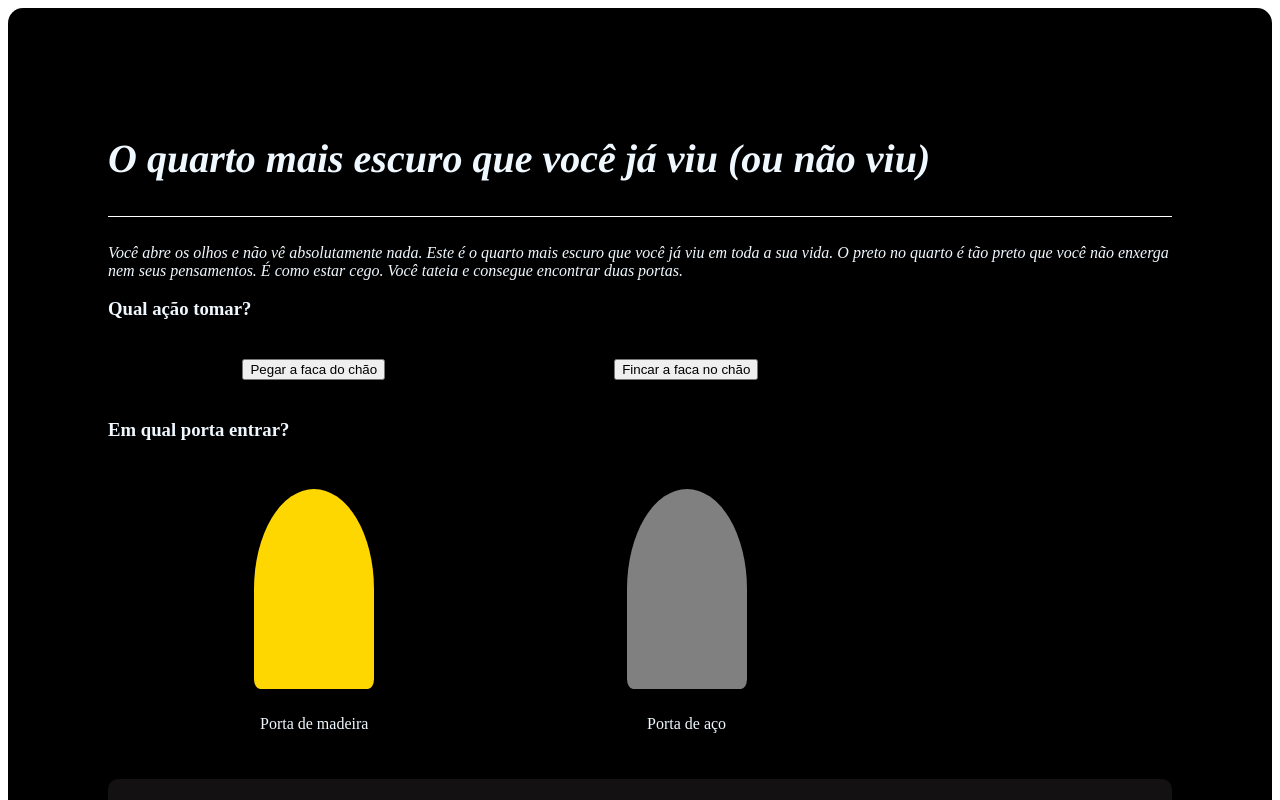
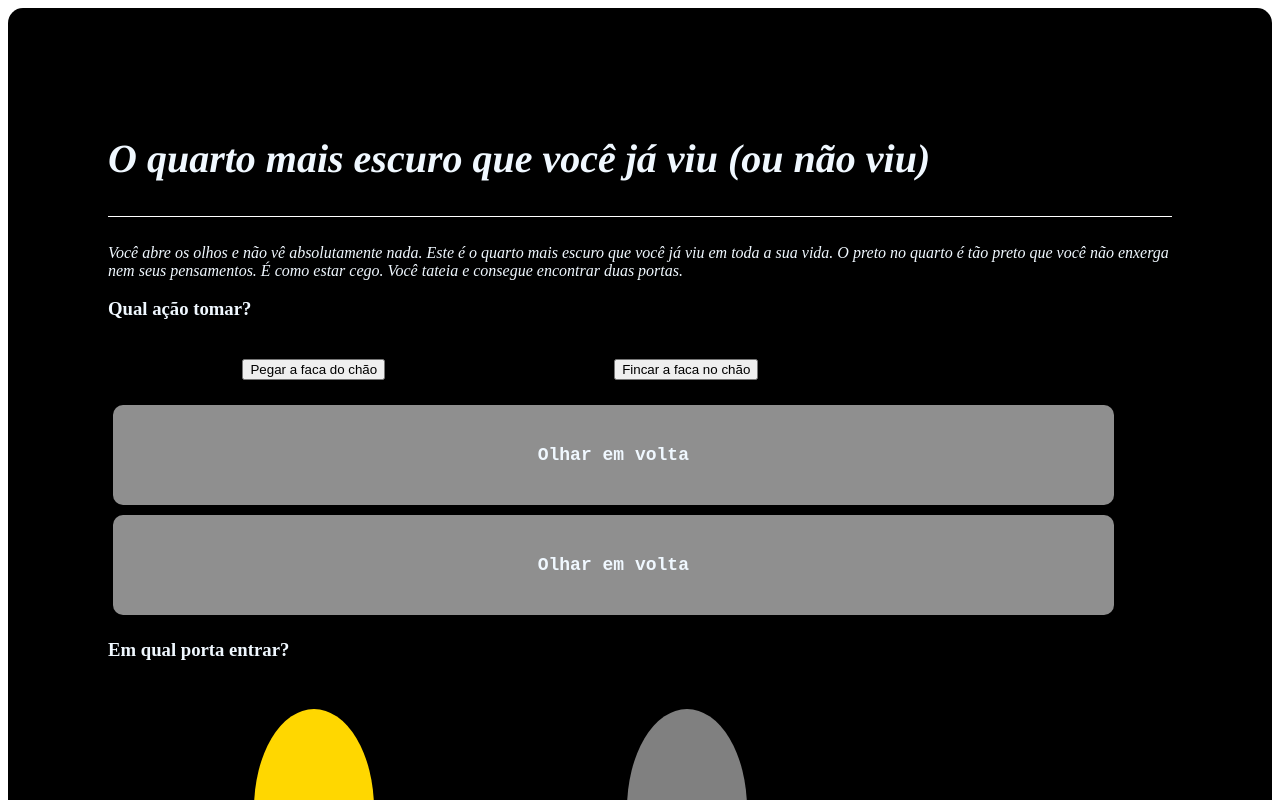
Before and after one commit to joaobuzato/door-game-old, a Next.js app: page /game/0000 in a window 1280 px wide. Shown: the top 800 px of the page. Built offline with nearby package versions, Linux system fonts and the light colour scheme.

Commit message:
adicionando expanded texts

```diff
--- /dev/null
+++ b/components/Actions.tsx
@@ -0,0 +1,19 @@
+import { Action } from "@/public/types";
+import InventoryButton from "./updateInventory";
+import styles from "../styles/Actions.module.css"
+
+export default function Actions (props : {actions : Action[]}) {
+    if(props.actions.length > 0) {
+        return (<>
+            <h3>Qual ação tomar?</h3>
+            <div className={styles.door_container}>
+                {props.actions.map((action:Action) => (
+                <InventoryButton key={action.id} action={action}></InventoryButton>
+                ))}
+            </div>
+            </>)
+    } else {
+        return <></>
+    }
+
+}
--- /dev/null
+++ b/components/ExpandedText.tsx
@@ -0,0 +1,15 @@
+import { ExpandedText as ExpandedTextType } from "@/public/types";
+import { useState } from "react";
+import styles from "../styles/ExpandedText.module.css"
+
+export default function ExpandedText (props : {expandedText : ExpandedTextType}) {
+
+    const [text,setText] = useState(props.expandedText.sentence)
+
+    function clickHandler() {
+        setText(props.expandedText.text)
+    }
+
+    return <div key={props.expandedText.id} className={styles.text} onClick={clickHandler}>{text}</div>
+
+}
--- /dev/null
+++ b/components/ExpandedTextWrapper.tsx
@@ -0,0 +1,18 @@
+import { ExpandedText as ExpandedTextType } from "@/public/types";
+import styles from "../styles/ExpandedText.module.css"
+import ExpandedText from "./ExpandedText";
+
+export default function ExpandedTextWrapper (props : {expandedTexts : ExpandedTextType[]}) {
+    if(props.expandedTexts.length > 0) {
+        return (<>
+            <div className={styles.wrapper}>
+                {props.expandedTexts.map((expandedText:ExpandedTextType) => (
+                    <ExpandedText key={expandedText.id} expandedText={expandedText} />
+                ))}
+            </div>
+            </>)
+    } else {
+        return <></>
+    }
+
+}
--- a/components/updateInventory.tsx
+++ b/components/updateInventory.tsx
@@ -92,7 +92,8 @@ const InventoryButton = (props:{action:Action}) => {
     return inventory.filter(i => i.name==name)[0]
 }
 
-  const handleClick = () => {
+  const handleClick = (event: React.MouseEvent<HTMLButtonElement>) => {
+    event.currentTarget.disabled = true
 
     if(!isConditionsMet(props.action.conditions)){
       console.log("A CONDIÇÃO NÃO FOI ATINGIDA")
--- a/package.json
+++ b/package.json
@@ -15,6 +15,7 @@
     "eslint": "8.35.0",
     "eslint-config-next": "13.2.3",
     "html-react-parser": "^3.0.12",
+    "json-server": "^0.17.3",
     "next": "13.2.3",
     "react": "18.2.0",
     "react-dom": "18.2.0",
--- a/pages/game/[pageId].tsx
+++ b/pages/game/[pageId].tsx
@@ -1,12 +1,12 @@
 
 import { map } from "../../public/map"
-import Link from 'next/link'
 import Parser from 'html-react-parser';
 import {Room, Door, Action, Item} from "../../public/types"
 import { DoorLink} from "../../components/DoorLink"
 import styles from "../../styles/[pageId].module.css"
 import Inventory from "@/components/Inventory";
-import InventoryButton from "@/components/updateInventory";
+import Actions from "@/components/Actions";
+import ExpandedTextWrapper from "@/components/ExpandedTextWrapper";
 
 export async function getStaticProps(context:any) {
     const {params} = context
@@ -38,18 +38,13 @@ export default function Page({ room } :any) {
         <h1 className={styles.room_title}>{room.title}</h1>
         <p className={styles.room_p}>{Parser(room.text)}</p>
 
-        <h3>Qual ação tomar?</h3>
-        <div className={styles.door_container}>
-            {room.actions.map((action:Action) => (
-            <InventoryButton action={action}></InventoryButton>
-            ))}
-        </div>
+        <Actions actions = {room.actions}/>
+        <ExpandedTextWrapper expandedTexts={room.expandedTexts}/>
 
         <h3 className={styles.question}>Em qual porta entrar?</h3>
-
         <div className={styles.door_container}>
             {room.doors.map((door:Door) => (
-            <DoorLink door={door}></DoorLink>
+            <DoorLink key={door.id} door={door}></DoorLink>
             ))}
         </div>
         <Inventory></Inventory>
--- a/public/map.ts
+++ b/public/map.ts
@@ -6,13 +6,25 @@ export const map :Room[]= [
         id : "0000",
         title: "O quarto mais escuro que você já viu (ou não viu)",
         text : "Você abre os olhos e não vê absolutamente nada. Este é o quarto mais escuro que você já viu em toda a sua vida. O preto no quarto é tão preto que você não enxerga nem seus pensamentos. É como estar cego. Você tateia e consegue encontrar duas portas.",
+        expandedTexts: [
+            {
+                id:1,
+                sentence:"Olhar em volta",
+                text:"Você olha em volta."
+            },
+            {
+                id:2,
+                sentence:"Olhar em volta",
+                text:"Você olha em volta."
+            }
+        ],
         actions: [
             {id: 1, type:"get", buttonText: "Pegar a faca do chão", element:"faca", param: 1, text:"Você pegou a faca. Agora vai ficar mais fácil.", conditions:[]},
             {id: 2, type:"use", buttonText: "Fincar a faca no chão", element:"faca", param: 1, text:"Você USOU a faca puta merdaaaaaaaaaaaaaaaaaaaaaaaa!", conditions:[{element1:"faca", type:"greater", element2:0}]}
         ],
         doors: [
-            { path: "1000", text: "Porta de madeira", color:"#FFD700"},
-            { path: "2000", text: "Porta de aço", color:"#808080"},
+            { id: 1, path: "1000", text: "Porta de madeira", color:"#FFD700"},
+            { id: 2, path: "2000", text: "Porta de aço", color:"#808080"},
         ]
 
     },
@@ -25,8 +37,8 @@ export const map :Room[]= [
             {id: 4, type:"use", buttonText: "Se esfaquear", element:"faca", param: 1, text:"Você se esfaqueia completamente.", conditions:[{element1:"faca", type:"greater", element2:0}]}
         ],
         doors: [
-            { path: "2000", text: "Porta de aço", color:"#808080"},
-            { path: "3000", text: "Porta rosa", color:"#FF00FF"},
+            { id: 3, path: "2000", text: "Porta de aço", color:"#808080"},
+            { id: 4, path: "3000", text: "Porta rosa", color:"#FF00FF"},
         ]
 
     },
@@ -36,8 +48,8 @@ export const map :Room[]= [
         text : "Este quarto está debaixo dágua. Você de alguma maneira sabe disso. Sua cabeça dói com a pressão de várias atmosferas na sua cabeça. No chão você encontra uma carta, que diz simplesmente 'Infelizmente não poderei comparecer ao café da manhã de quinta feira.'. Você fica muito triste, queria o café da manhã.  ",
         actions: [],
         doors: [
-            { path: "3000", text: "Porta rosa", color:"#FF00FF"},
-            { path: "4000", text: "Porta de material desconhecido", color:"#GGGGGG"},
+            { id: 5, path: "3000", text: "Porta rosa", color:"#FF00FF"},
+            { id: 6, path: "4000", text: "Porta de material desconhecido", color:"#GGGGGG"},
         ]
 
     },
@@ -47,7 +59,7 @@ export const map :Room[]= [
         text : "O quarto tem cheirinho de criança, mas não uma criança qualquer. Essa é a criança de uma não-mãe. Uma descrição em texto não seria suficientemente imprecisa para descrever a monstruosidade que está no porta retrato da não-criança. Os brinquedinhos dela são dedos. Humanos? Humanos. Subumanos. Superumanos. Você teme nunca mais ser feliz. ",
         actions: [],
         doors: [
-            { path: "0001", text: "A porta."},
+            { id: 9, path: "0001", text: "A porta."},
         ]
 
     },
@@ -57,7 +69,7 @@ export const map :Room[]= [
         text : "Minha nossa, quantas carteiras desenhadas! Essa sala é certamente dos anos [CENSURADO], quase 300 anos antes de você nascer, ou parece ser. Não importa, as escolas são iguais, você pensa. Não importa. ",
         actions: [],
         doors: [
-            { path: "0001", text: "A porta. "},
+            { id: 9, path: "0001", text: "A porta. "},
         ]
 
     },
@@ -67,7 +79,7 @@ export const map :Room[]= [
         text : "",
         actions: [],
         doors: [
-            { path: "0001", text: "A porta. "},
+            { id: 9, path: "0001", text: "A porta. "},
         ]
 
     },
--- /dev/null
+++ b/styles/Actions.module.css
@@ -0,0 +1,9 @@
+.door_container {
+    justify-content: space-around;
+    align-items: center;
+    flex-wrap: wrap;
+    width: 70%;
+    padding: 20px;
+    display: flex;
+
+}
--- /dev/null
+++ b/styles/ExpandedText.module.css
@@ -0,0 +1,22 @@
+.text {
+    width: 95%;
+    min-height: 100px;
+    background:#8f8f8f;
+    border-radius: 10px;
+    border: 1px #8f8f8f;
+    margin:5px;
+    font-family: 'Courier New', Courier, monospace;
+    font-weight: 900;
+    font-size: large;
+    display: flex;
+    justify-content: center;
+    align-items: center;
+
+
+}
+.wrapper {
+    display: flex;
+    flex-direction: column;
+    width: 99%;
+
+}
```
Also changed, not shown: public/types.ts (+10 -2 lines), 1 other file (tests, documents, lock files or other folders).
